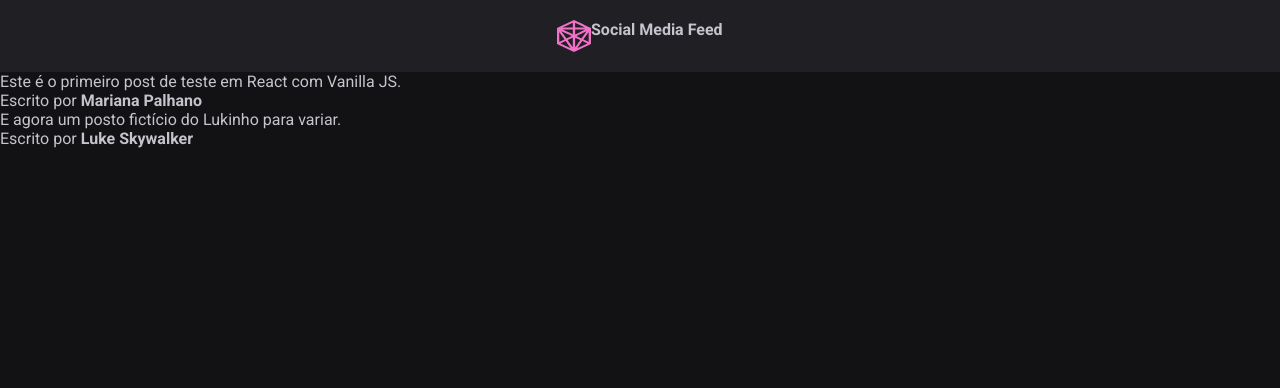
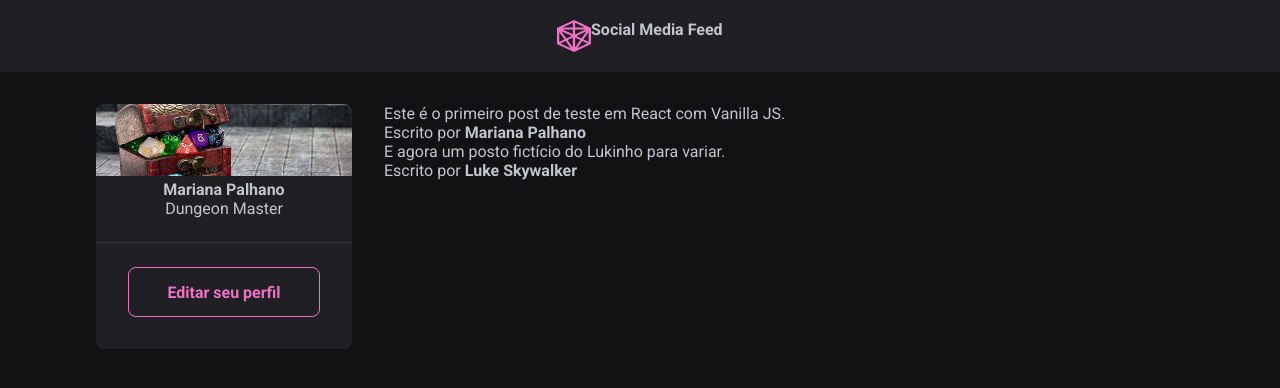
Before and after one commit to marianapalhano/react, a React (Vite) app in the folder p01-socialmedia-feed/: page / in a window 1280 px wide. Shown: the top 388 px of the page. Built offline with nearby package versions, Linux system fonts and the light colour scheme.

Commit message:
feat(p01-socialmedia-feed): adds Sidebar component

```diff
--- a/p01-socialmedia-feed/src/App.jsx
+++ b/p01-socialmedia-feed/src/App.jsx
@@ -1,13 +1,19 @@
 import { Header } from './components/Header';
 import { Post } from './Post';
+import { Sidebar } from './components/Sidebar';
 
 import './global.css';
+
+import styles from './App.module.css';
 
 export function App() {
 
   return (
     <>
       <Header />
+      <div className={styles.wrapper}>
+        <Sidebar />
+        <main>
           <Post
             author="Mariana Palhano"
             content="Este é o primeiro post de teste em React com Vanilla JS."
@@ -16,6 +22,8 @@ export function App() {
             author="Luke Skywalker"
             content="E agora um posto fictício do Lukinho para variar."
           />
+        </main>
+      </div>
     </>
   )
 }
--- /dev/null
+++ b/p01-socialmedia-feed/src/App.module.css
@@ -0,0 +1,10 @@
+.wrapper {
+    max-width: 70rem;
+    margin: 2rem auto;
+    padding: 0 1rem;
+
+    display: grid;
+    grid-template-columns: 256px 1fr;
+    gap: 2rem;
+    align-items: flex-start;
+}
--- /dev/null
+++ b/p01-socialmedia-feed/src/components/Sidebar.jsx
@@ -0,0 +1,18 @@
+import styles from './Sidebar.module.css';
+
+import cover from '../assets/cover.jpg';
+
+export function Sidebar() {
+    return (
+        <aside className={styles.sidebar}>
+            <img src={cover} className={styles.cover} />
+            <div className={styles.profile}>
+                <strong>Mariana Palhano</strong>
+                <span>Dungeon Master</span>
+            </div>
+            <footer>
+                <a href="#">Editar seu perfil</a>
+            </footer>
+        </aside>
+    )
+}
--- /dev/null
+++ b/p01-socialmedia-feed/src/components/Sidebar.module.css
@@ -0,0 +1,40 @@
+.sidebar {
+    background: var(--gray-800);
+    border-radius: 8px;
+    overflow: hidden;
+}
+
+.cover {
+    width: 100%;
+    height: 72px;
+    object-fit: cover;
+}
+
+.profile {
+    display: flex;
+    flex-direction: column;
+    align-items: center;
+}
+
+.sidebar footer {
+    border-top: 1px solid var(--gray-600);
+    margin-top: 1.5rem;
+    padding: 1.5rem 2rem 2rem;
+}
+
+.sidebar footer a {
+    width: 100%;
+    background: transparent;
+    color: var(--pink-500);
+    border: 1px solid var(--pink-500);
+    border-radius: 8px;
+    height: 50px;
+    padding: 0 1.5rem;
+    font-weight: bold;
+    display: block;
+    text-decoration: none;
+
+    display: flex;
+    align-items: center;
+    justify-content: center;
+}
```
Also changed, not shown: p01-socialmedia-feed/src/assets/cover.jpg (added). Lines whose indentation alone changed are shown as unchanged.
